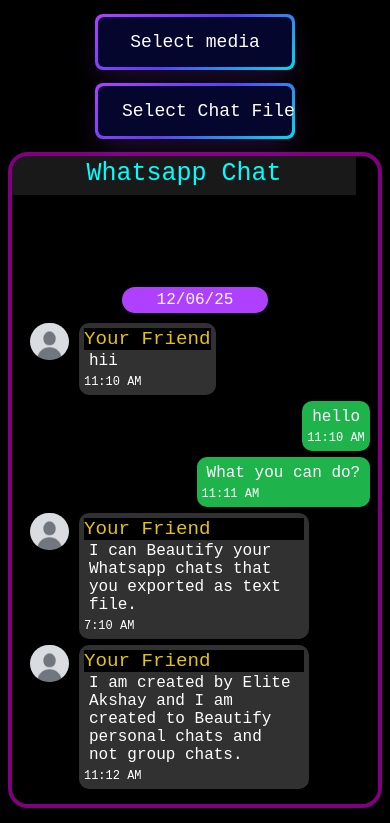
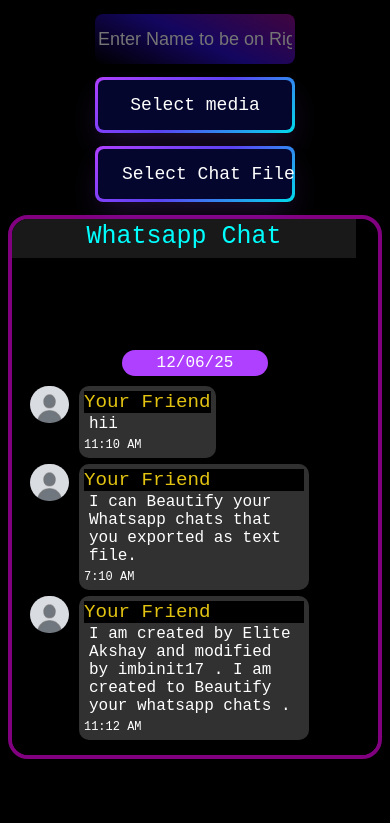
Before and after one commit to imbinit17/Whatsapp-Chat-Beautifier, a plain HTML site: page index.html in a window 390 px wide. Shown: the part 44-867 px from the top of the page. After the commit the page ends 844 px from the top, so only its background shows below. Drawn offline with Linux system fonts and the light colour scheme.

Commit message:
Fixed UI for Mobile Users
Replaced the stupid popup window that asked you to enter the name of the user with a simple namefield upfront......that's it but much less pain in the ass

```diff
--- a/index.html
+++ b/index.html
@@ -29,12 +29,14 @@
         <h1 id="mainhead">
             Whatsapp Chat Beautifier
         </h1>
-        <input type="file" id="input_media" multiple>
+
+        <input type="text" id="nameOnRight" placeholder="Enter Name to be on Right Side" >
+        <input type="file" id="input_media" multiple style="display:none">
         <button id="submit_btn" onclick="processMedia()">
             <span class="text">Select media</span>
         </button>
 
-        <input type="file" accept=".txt" id="input_file">
+        <input type="file" accept=".txt" id="input_file" style="display:none">
         <button id="submit_btn" onclick="Beautify()">
             <span class="text">Select Chat File</span>
         </button>
@@ -84,12 +86,12 @@
                 </div>
             </div>
 
-            <div class="r_msg">
+            <!-- <div class="r_msg">
                 <div class="right">hello</div><span>11:10 AM</span>
             </div>
             <div class="r_msg">
                 <div class="right">What you can do?</div><span>11:11 AM</span>
-            </div>
+            </div> -->
 
             <div class="left-msg">
                 <div class="profile-pic"><img src="/default.jpg" alt=""></div>
@@ -104,8 +106,7 @@
                 <div class="profile-pic"><img src="/default.jpg" alt=""></div>
                 <div class="l_msg">
                     <div class="upper-section">Your Friend</div>
-                    <div class="left">I am created by Elite Akshay and I am created to Beautify personal chats and not group
-                        chats.</div><span>11:12 AM</span>
+                    <div class="left">I am created by Elite Akshay and modified by imbinit17 . I am created to Beautify your whatsapp chats .</div><span>11:12 AM</span>
                 </div>
             </div>
 
--- a/script.js
+++ b/script.js
@@ -101,8 +101,7 @@ function Beautify() {
     document.getElementById("input_file").click();
 
     //get you_name
-    let you_name = prompt("Enter the name of the user to be in the right")
-    alert("Name entered (Case sensitive) :"+you_name)
+    let you_name = document.getElementById("nameOnRight").value ;
 
     // whenever new file is selected run below code
     document.getElementById("input_file").onchange = function () {
@@ -188,6 +187,7 @@ function Beautify() {
                     let date_time_info = `${key} ${time_split[0]}`;
 
                     let name_msg = time_split[1].split(": ");
+
                     if(name_msg[1].includes("<Media omitted>")){
                         name_msg[1] = "{Media omitted}";
                     }
--- a/style.css
+++ b/style.css
@@ -23,7 +23,22 @@
 }
 
 #input_container input {
-    display: none;
+    width: 200px;
+    height: 50px;
+    margin-bottom: 13px;
+    -webkit-box-align: center;
+    -ms-flex-align: center;
+    align-items: center;
+    background-image: linear-gradient(25deg, #000000, #13065f 50%, #41053f);
+    border: 0;
+    border-radius: 8px;
+    color : whitesmoke ;
+    font-family: Phantomsans, sans-serif;
+    font-size: 18px;
+    max-width: 100%;
+    min-width: 140px;
+    padding: 3px;
+    cursor: pointer;
 }
 
 /* submit button */
```
